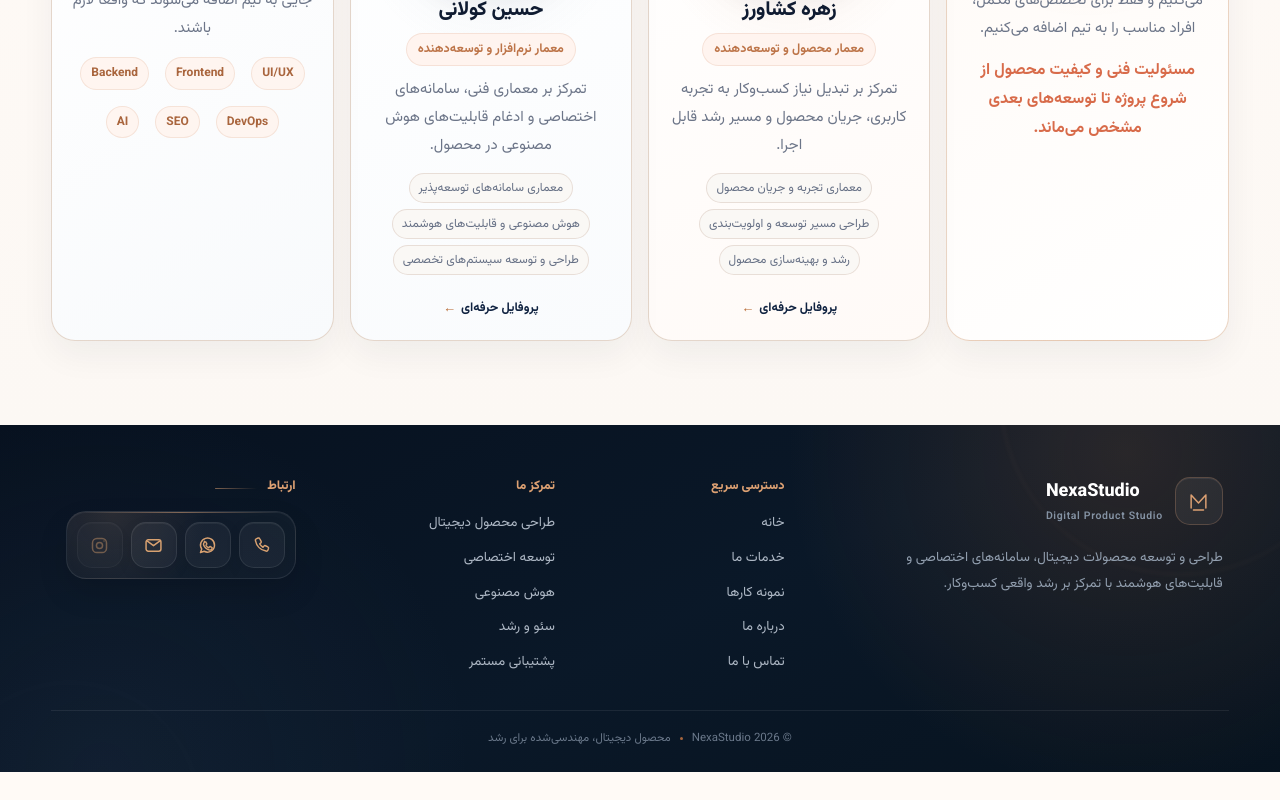
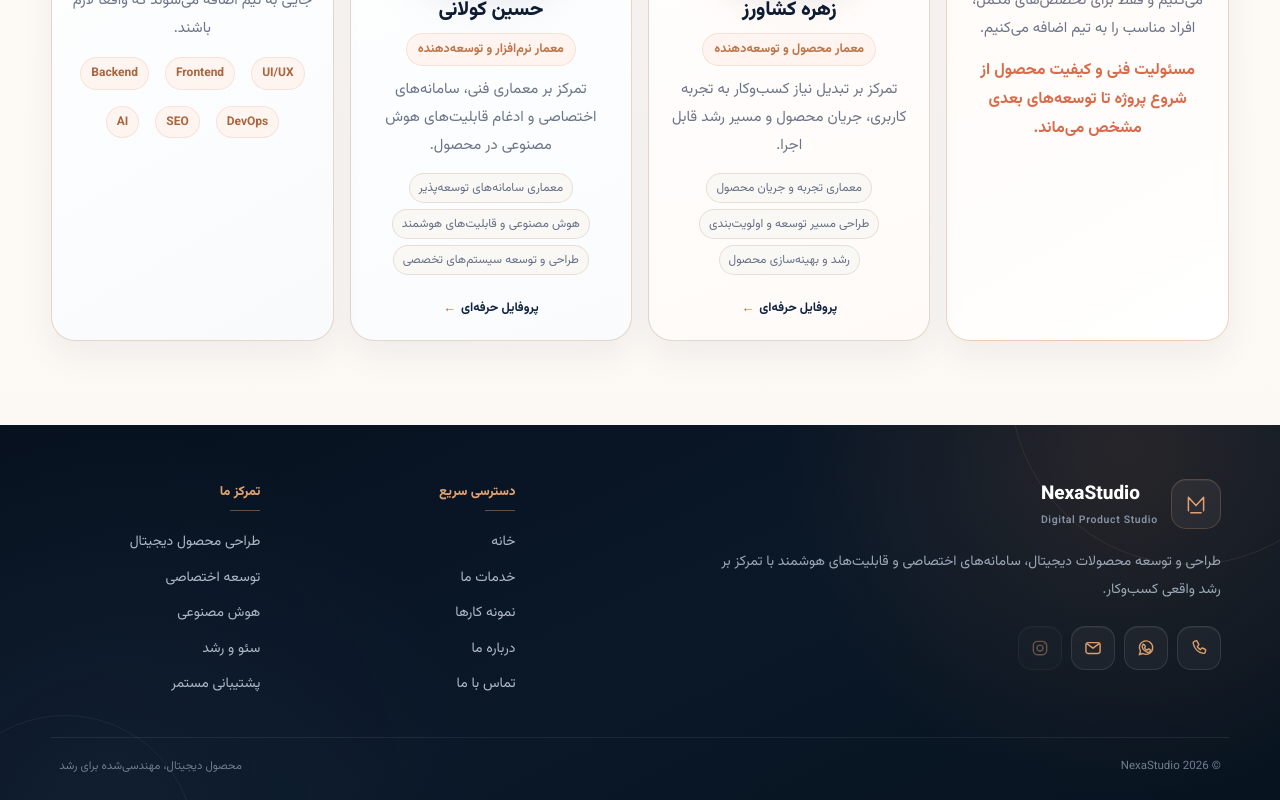
Before and after one commit to zohreksh/smartpilot, a Nuxt app: page / in a window 1280 px wide. Shown: the part 2673-3473 px from the top of the page. Before the commit the page ends 3445 px from the top, so only its background shows below. Built offline with nearby package versions, Linux system fonts and the light colour scheme.

Commit message:
Redesign footer with two-zone layout

```diff
--- a/components/SiteFooter.vue
+++ b/components/SiteFooter.vue
@@ -13,7 +13,8 @@
                 <path d="M13.5 31h13" />
               </svg>
             </span>
-            <span>
+
+            <span class="footer-brand-text">
               <strong>NexaStudio</strong>
               <small>Digital Product Studio</small>
             </span>
@@ -24,34 +25,7 @@
             هوشمند با تمرکز بر رشد واقعی کسب‌وکار.
           </p>
 
-        </div>
-
-        <nav class="footer-nav-column" aria-label="دسترسی سریع">
-          <span class="footer-column-title">دسترسی سریع</span>
-          <NuxtLink to="/">خانه</NuxtLink>
-          <NuxtLink to="/services">خدمات ما</NuxtLink>
-          <NuxtLink to="/projects">نمونه کارها</NuxtLink>
-          <NuxtLink to="/about">درباره ما</NuxtLink>
-          <NuxtLink to="/contact">تماس با ما</NuxtLink>
-        </nav>
-
-        <div class="footer-nav-column">
-          <span class="footer-column-title">تمرکز ما</span>
-          <NuxtLink to="/services">طراحی محصول دیجیتال</NuxtLink>
-          <NuxtLink to="/services">توسعه اختصاصی</NuxtLink>
-          <NuxtLink to="/services">هوش مصنوعی</NuxtLink>
-          <NuxtLink to="/services">سئو و رشد</NuxtLink>
-          <NuxtLink to="/services">پشتیبانی مستمر</NuxtLink>
-        </div>
-
-        <div class="footer-social-column" aria-label="راه‌های ارتباط">
-          <div class="footer-contact-heading">
-            <span class="footer-column-title">ارتباط</span>
-            <span class="footer-contact-rule" aria-hidden="true"></span>
-          </div>
-
-          <div class="footer-contact-dock">
-            <div class="footer-contact-icons">
+          <div class="footer-contact-icons" aria-label="راه‌های ارتباط">
             <a
               class="footer-icon-action"
               href="tel:+989379407868"
@@ -100,7 +74,26 @@
                 <circle cx="17.2" cy="6.8" r="0.8" fill="currentColor" stroke="none" />
               </svg>
             </span>
-            </div>
+          </div>
+        </div>
+
+        <div class="footer-links">
+          <nav class="footer-nav-column" aria-label="دسترسی سریع">
+            <span class="footer-column-title">دسترسی سریع</span>
+            <NuxtLink to="/">خانه</NuxtLink>
+            <NuxtLink to="/services">خدمات ما</NuxtLink>
+            <NuxtLink to="/projects">نمونه کارها</NuxtLink>
+            <NuxtLink to="/about">درباره ما</NuxtLink>
+            <NuxtLink to="/contact">تماس با ما</NuxtLink>
+          </nav>
+
+          <div class="footer-nav-column">
+            <span class="footer-column-title">تمرکز ما</span>
+            <NuxtLink to="/services">طراحی محصول دیجیتال</NuxtLink>
+            <NuxtLink to="/services">توسعه اختصاصی</NuxtLink>
+            <NuxtLink to="/services">هوش مصنوعی</NuxtLink>
+            <NuxtLink to="/services">سئو و رشد</NuxtLink>
+            <NuxtLink to="/services">پشتیبانی مستمر</NuxtLink>
           </div>
         </div>
       </div>
@@ -119,10 +112,10 @@
   position: relative;
   overflow: hidden;
   width: 100%;
-  padding: 52px 0 24px;
+  padding: 54px 0 24px;
   background:
-    radial-gradient(circle at 88% 8%, rgba(184, 107, 53, 0.18), transparent 29%),
-    radial-gradient(circle at 8% 100%, rgba(74, 95, 128, 0.12), transparent 30%),
+    radial-gradient(circle at 88% 8%, rgba(184, 107, 53, 0.17), transparent 29%),
+    radial-gradient(circle at 8% 100%, rgba(74, 95, 128, 0.11), transparent 30%),
     linear-gradient(155deg, #07111f 0%, #0a1828 54%, #07131f 100%);
   color: #fff;
   direction: rtl;
@@ -132,23 +125,22 @@
   position: absolute;
   border-radius: 50%;
   pointer-events: none;
-  filter: blur(2px);
 }
 
 .footer-glow-one {
   width: 360px;
   height: 360px;
-  top: -210px;
-  right: -80px;
-  border: 1px solid rgba(226, 160, 111, 0.12);
+  top: -220px;
+  right: -90px;
+  border: 1px solid rgba(226, 160, 111, 0.11);
 }
 
 .footer-glow-two {
   width: 260px;
   height: 260px;
-  bottom: -170px;
-  left: -60px;
-  border: 1px solid rgba(255, 255, 255, 0.06);
+  bottom: -175px;
+  left: -65px;
+  border: 1px solid rgba(255, 255, 255, 0.055);
 }
 
 .footer-shell {
@@ -158,50 +150,46 @@
 
 .footer-main {
   display: grid;
-  grid-template-columns:
-    minmax(300px, 1.35fr)
-    minmax(150px, 0.65fr)
-    minmax(180px, 0.75fr)
-    minmax(210px, 0.8fr);
+  grid-template-columns: minmax(0, 1.15fr) minmax(380px, 0.85fr);
   align-items: start;
-  gap: 36px;
-  padding: 0 6px 36px;
+  gap: 88px;
+  padding: 0 8px 40px;
 }
 
 .footer-brand-column {
-  max-width: 390px;
+  max-width: 540px;
 }
 
 .footer-brand {
   display: inline-flex;
   align-items: center;
-  gap: 12px;
+  gap: 13px;
 }
 
 .footer-brand-symbol {
   display: inline-flex;
+  width: 50px;
+  height: 50px;
   flex: none;
   align-items: center;
   justify-content: center;
-  width: 48px;
-  height: 48px;
-  border: 1px solid rgba(221, 161, 115, 0.25);
+  border: 1px solid rgba(221, 161, 115, 0.24);
   border-radius: 15px;
-  background: rgba(255, 255, 255, 0.055);
+  background: rgba(255, 255, 255, 0.05);
   color: #dda173;
-  box-shadow: inset 0 1px 0 rgba(255, 255, 255, 0.07);
+  box-shadow: inset 0 1px 0 rgba(255, 255, 255, 0.06);
 }
 
 .footer-brand-symbol svg {
-  width: 31px;
-  height: 31px;
+  width: 32px;
+  height: 32px;
   stroke: currentColor;
   stroke-width: 1.9;
   stroke-linecap: round;
   stroke-linejoin: round;
 }
 
-.footer-brand > span:last-child {
+.footer-brand-text {
   display: flex;
   flex-direction: column;
   gap: 1px;
@@ -211,7 +199,7 @@
 
 .footer-brand strong {
   color: #fff;
-  font-size: 18px;
+  font-size: 19px;
   font-weight: 800;
 }
 
@@ -223,16 +211,77 @@
 }
 
 .footer-brand-copy {
-  max-width: 360px;
-  margin: 18px 0 0;
-  color: #929faf;
-  font-size: 13.5px;
-  line-height: 1.9;
+  max-width: 500px;
+  margin: 19px 0 0;
+  color: #9ba7b6;
+  font-size: 14px;
+  line-height: 1.95;
 }
 
+.footer-contact-icons {
+  display: flex;
+  flex-wrap: nowrap;
+  align-items: center;
+  gap: 9px;
+  margin-top: 22px;
+}
 
-.footer-nav-column,
-.footer-social-column {
+.footer-icon-action {
+  display: inline-flex;
+  width: 44px;
+  height: 44px;
+  flex: none;
+  align-items: center;
+  justify-content: center;
+  border: 1px solid rgba(255, 255, 255, 0.1);
+  border-radius: 14px;
+  background: rgba(255, 255, 255, 0.04);
+  color: #d9a06f;
+  box-shadow: inset 0 1px 0 rgba(255, 255, 255, 0.055);
+  transition:
+    transform 0.2s ease,
+    border-color 0.2s ease,
+    background 0.2s ease,
+    color 0.2s ease;
+}
+
+.footer-icon-action:hover {
+  transform: translateY(-2px);
+  border-color: rgba(221, 161, 115, 0.38);
+  background: rgba(221, 161, 115, 0.1);
+  color: #fff;
+}
+
+.footer-icon-action.is-disabled {
+  cursor: default;
+  opacity: 0.42;
+}
+
+.footer-icon-action.is-disabled:hover {
+  transform: none;
+  border-color: rgba(255, 255, 255, 0.1);
+  background: rgba(255, 255, 255, 0.04);
+  color: #d9a06f;
+}
+
+.contact-icon {
+  width: 20px;
+  height: 20px;
+  flex: none;
+  stroke: currentColor;
+  stroke-width: 1.7;
+  stroke-linecap: round;
+  stroke-linejoin: round;
+}
+
+.footer-links {
+  display: grid;
+  grid-template-columns: repeat(2, minmax(150px, 1fr));
+  gap: 54px;
+  padding-top: 4px;
+}
+
+.footer-nav-column {
   display: flex;
   min-width: 0;
   flex-direction: column;
@@ -241,18 +290,30 @@
 }
 
 .footer-column-title {
+  position: relative;
   display: block;
-  margin-bottom: 5px;
+  margin-bottom: 8px;
+  padding-bottom: 9px;
   color: #dda173;
-  font-size: 12.5px;
+  font-size: 13px;
   font-weight: 800;
   line-height: 1.5;
+}
+
+.footer-column-title::after {
+  content: "";
+  position: absolute;
+  right: 0;
+  bottom: 0;
+  width: 30px;
+  height: 1px;
+  background: rgba(221, 161, 115, 0.42);
 }
 
 .footer-nav-column a {
   display: inline-flex;
   color: #aeb8c5;
-  font-size: 13.5px;
+  font-size: 14px;
   line-height: 1.75;
   transition:
     color 0.2s ease,
@@ -264,151 +325,34 @@
   transform: translateX(-3px);
 }
 
-.footer-social-column {
-  min-width: 210px;
-}
-
-.footer-contact-heading {
-  display: flex;
-  width: 100%;
-  align-items: center;
-  gap: 10px;
-}
-
-.footer-contact-rule {
-  width: 42px;
-  height: 1px;
-  border-radius: 999px;
-  background: linear-gradient(90deg, rgba(221, 161, 115, 0.55), transparent);
-}
-
-.footer-contact-dock {
-  position: relative;
-  overflow: hidden;
-  width: fit-content;
-  padding: 10px;
-  border: 1px solid rgba(255, 255, 255, 0.085);
-  border-radius: 20px;
-  background:
-    radial-gradient(circle at 20% 0%, rgba(221, 161, 115, 0.12), transparent 48%),
-    rgba(255, 255, 255, 0.028);
-  box-shadow:
-    inset 0 1px 0 rgba(255, 255, 255, 0.055),
-    0 14px 30px rgba(0, 0, 0, 0.12);
-}
-
-.footer-contact-dock::before {
-  content: "";
-  position: absolute;
-  top: 0;
-  right: 18px;
-  left: 18px;
-  height: 1px;
-  background: linear-gradient(90deg, transparent, rgba(221, 161, 115, 0.5), transparent);
-}
-
-.contact-icon {
-  width: 16px;
-  height: 16px;
-  flex: none;
-  stroke: currentColor;
-  stroke-width: 1.7;
-  stroke-linecap: round;
-  stroke-linejoin: round;
-}
-
-
-
-
-
-.footer-contact-icons {
-  position: relative;
-  z-index: 1;
-  display: flex;
-  flex-wrap: nowrap;
-  align-items: center;
-  gap: 8px;
-}
-
-.footer-icon-action {
-  display: inline-flex;
-  width: 46px;
-  height: 46px;
-  flex: none;
-  align-items: center;
-  justify-content: center;
-  border: 1px solid rgba(255, 255, 255, 0.09);
-  border-radius: 15px;
-  background: rgba(255, 255, 255, 0.04);
-  color: #d8a170;
-  box-shadow:
-    inset 0 1px 0 rgba(255, 255, 255, 0.055),
-    0 6px 16px rgba(0, 0, 0, 0.08);
-  transition:
-    transform 0.2s ease,
-    border-color 0.2s ease,
-    background 0.2s ease,
-    color 0.2s ease,
-    box-shadow 0.2s ease;
-}
-
-.footer-icon-action:hover {
-  transform: translateY(-3px);
-  border-color: rgba(221, 161, 115, 0.42);
-  background: rgba(221, 161, 115, 0.12);
-  color: #fff;
-  box-shadow:
-    inset 0 1px 0 rgba(255, 255, 255, 0.08),
-    0 10px 22px rgba(0, 0, 0, 0.14);
-}
-
-.footer-icon-action .contact-icon {
-  width: 21px;
-  height: 21px;
-}
-
-.footer-icon-action.is-disabled {
-  cursor: default;
-  opacity: 0.45;
-}
-
-.footer-icon-action.is-disabled:hover {
-  transform: none;
-  border-color: rgba(255, 255, 255, 0.11);
-  background: rgba(255, 255, 255, 0.045);
-  color: #d9a06f;
-}
-
 .footer-bottom {
   display: flex;
   align-items: center;
-  justify-content: center;
-  gap: 9px;
-  padding: 18px 6px 0;
+  justify-content: space-between;
+  gap: 12px;
+  padding: 19px 8px 0;
   border-top: 1px solid rgba(255, 255, 255, 0.075);
-  color: #697789;
+  color: #6f7c8d;
   font-size: 11.5px;
 }
 
 .footer-bottom-dot {
-  width: 3px;
-  height: 3px;
-  border-radius: 50%;
-  background: #a6653d;
+  display: none;
 }
 
 @media (max-width: 980px) {
   .footer-main {
-    grid-template-columns: 1.2fr 0.8fr;
-    gap: 34px 28px;
+    grid-template-columns: 1fr;
+    gap: 38px;
   }
 
   .footer-brand-column {
-    grid-column: 1 / -1;
+    max-width: 680px;
   }
 
-  .footer-social-column {
-    min-width: 0;
+  .footer-links {
+    width: min(100%, 620px);
+    gap: 38px;
   }
 }
 
@@ -417,22 +361,19 @@
     padding-top: 46px;
   }
 
-      .footer-main {
-    grid-template-columns: 1fr 1fr;
-    gap: 34px 24px;
-    padding-top: 0;
+  .footer-main {
+    gap: 34px;
+    padding-bottom: 34px;
   }
 
-  .footer-brand-column {
-    grid-column: 1 / -1;
-  }
-
-  .footer-social-column {
-    grid-column: auto;
+  .footer-links {
+    grid-template-columns: 1fr 1fr;
+    gap: 30px 24px;
   }
 
   .footer-bottom {
     flex-wrap: wrap;
+    justify-content: center;
     text-align: center;
   }
 }
@@ -442,28 +383,17 @@
     padding-top: 42px;
   }
 
-      .footer-main {
-    grid-template-columns: 1fr;
+  .footer-main {
     gap: 30px;
   }
 
-  .footer-brand-column,
-  .footer-social-column {
-    grid-column: auto;
-  }
-
-  .footer-contact-dock {
-    width: 100%;
-    max-width: 250px;
+  .footer-links {
+    grid-template-columns: 1fr;
+    gap: 26px;
   }
 
   .footer-contact-icons {
-    justify-content: space-between;
     gap: 8px;
-  }
-
-  .footer-bottom-dot {
-    display: none;
   }
 
   .footer-bottom {
```
